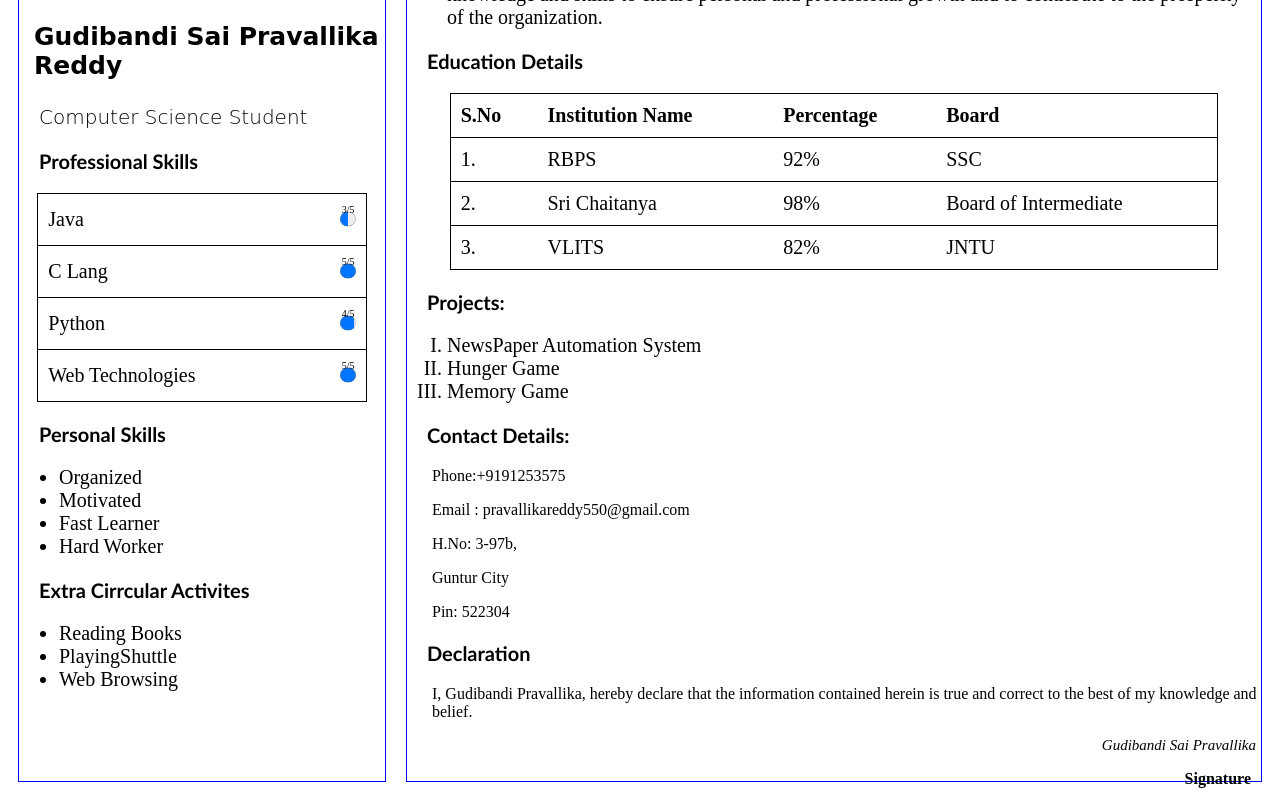
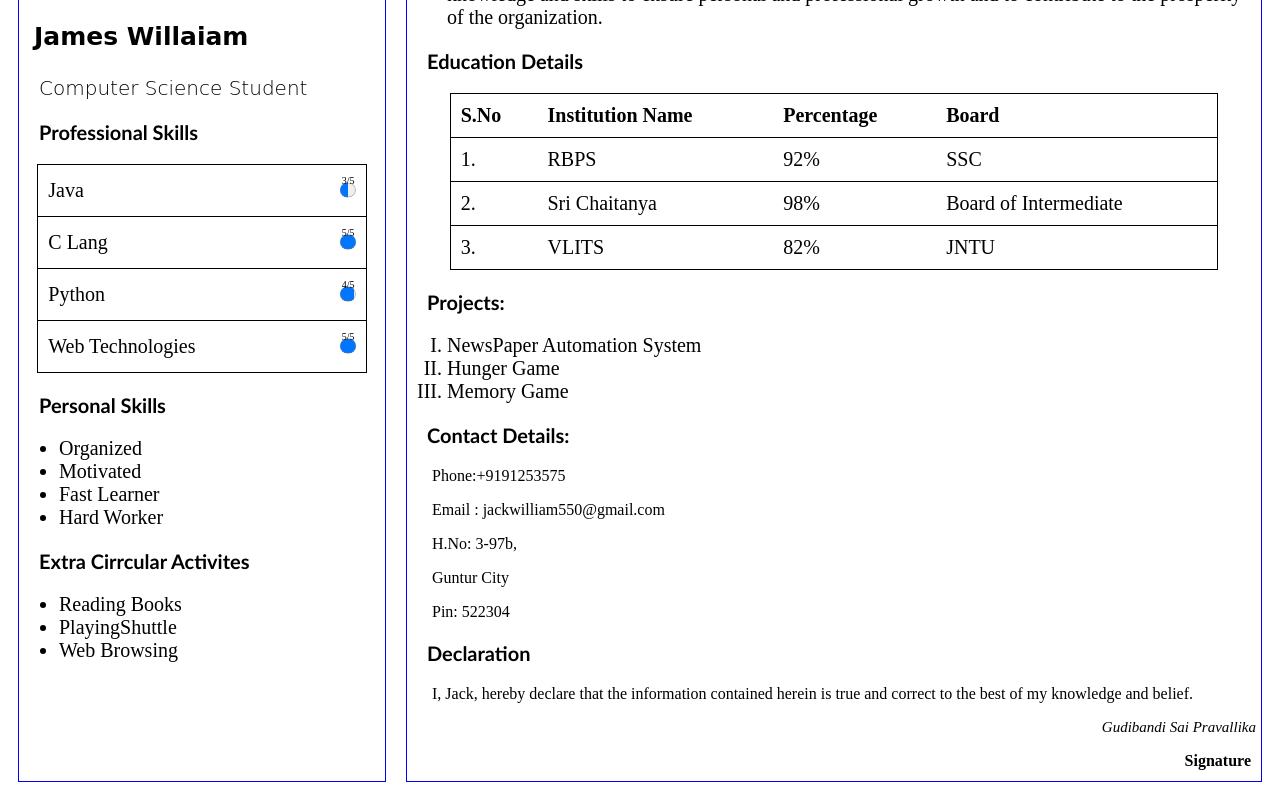
Before and after one commit to pravallika574/WebDevelopment, a plain HTML site: page tasks/html/resume.html in a window 1280 px wide. Shown: the part 143-943 px from the top of the page. Drawn offline with Linux system fonts and the light colour scheme.

Commit message:
Update resume.html

```diff
--- a/tasks/html/resume.html
+++ b/tasks/html/resume.html
@@ -10,7 +10,7 @@
     <article  class ="column1" style="float: left; width: 30%;">
         <header>
         <img src="img\image.png">
-        <h3> Gudibandi Sai Pravallika Reddy</h3>
+        <h3> James Willaiam</h3>
         <p class="r">Computer Science Student</p></header>
         <section>
         <table   style="align-self: auto;">
@@ -96,14 +96,14 @@
             <section>
             <p class="l">Contact Details:</p>
             <p>Phone:+9191253575</p>
-            <p>Email :  pravallikareddy550@gmail.com</p>
+            <p>Email :  jackwilliam550@gmail.com</p>
             <p>H.No:  3-97b,</p>
             <p>Guntur City</p>
             <p>Pin:  522304 </p>
             </section>
             <footer>
             <p class="l">Declaration</p>
-            <p>I, Gudibandi Pravallika, hereby declare that the information contained herein is true and correct to the
+            <p>I, Jack, hereby declare that the information contained herein is true and correct to the
 best of my knowledge and belief. </p></footer>
             <aside>
             <p style=" text-align:end;font-style: italic;font-size: 15px;padding-right: 5px;">Gudibandi Sai Pravallika</p>
```
